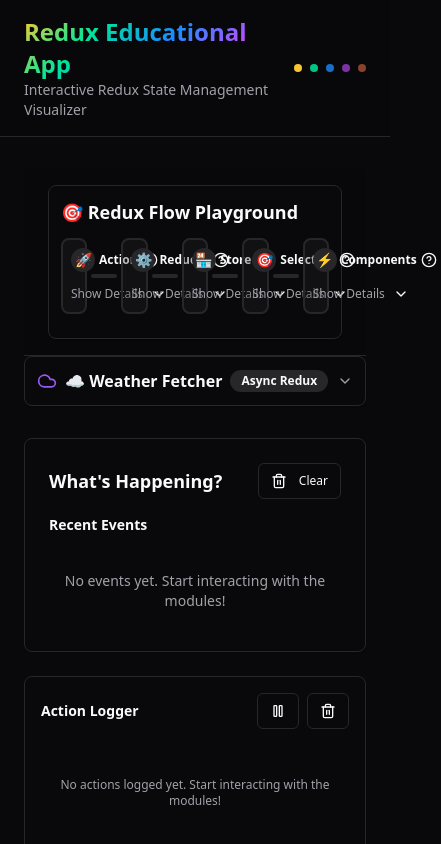
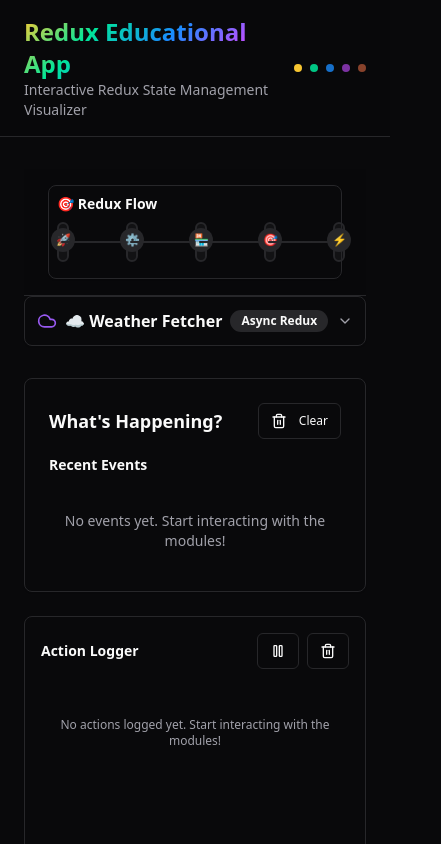
Before and after one commit to boulaajaj/state-flow-trainer, a React (Vite) app: page / in a window 390 px wide. Shown: the top 844 px of the page, 441 px wide, since content can reach past the window. Built offline with nearby package versions, Linux system fonts and the light colour scheme.

Commit message:
Refine Redux Flow Playground layout
Adjust content visibility in the Redux Flow Playground for better responsiveness. On smaller screens, more content will be hidden, relying on icons for essential information to maintain a clean and functional layout.

```diff
--- a/src/features/reduxFlow/components/EnhancedFlowVisualizer.tsx
+++ b/src/features/reduxFlow/components/EnhancedFlowVisualizer.tsx
@@ -89,7 +89,7 @@ const StepCard: React.FC<StepCardProps> = ({ step, index, isActive, currentEvent
   return (
     <motion.div
       className={`
-        relative p-2 sm:p-4 rounded-lg border-2 transition-all duration-300 cursor-pointer
+        relative p-1 sm:p-2 lg:p-4 rounded-lg border-2 transition-all duration-300 cursor-pointer
         ${isActive
           ? `border-${step.color} bg-${step.color}/10 shadow-${step.color}-glow`
           : hasEvents
@@ -124,21 +124,20 @@ const StepCard: React.FC<StepCardProps> = ({ step, index, isActive, currentEvent
       {/* Lightning effect for render step */}
       {isActive && step.id === 'render' && (
         <motion.div
-          className="absolute -top-2 -right-2"
+          className="absolute -top-1 -right-1 sm:-top-2 sm:-right-2"
           animate={{
             rotate: [0, 10, -10, 0],
             scale: [1, 1.2, 1],
           }}
           transition={{ duration: 0.5, repeat: 3 }}
         >
-          <Zap className={`w-6 h-6 text-${step.color} fill-current`} />
+          <Zap className={`w-3 h-3 sm:w-6 sm:h-6 text-${step.color} fill-current`} />
         </motion.div>
       )}
 
-      <div className="flex items-center justify-between mb-2">
-        <div className="flex items-center gap-1 sm:gap-2">
+      <div className="flex flex-col items-center">
         <div className={`
-            w-6 h-6 sm:w-10 sm:h-10 rounded-full flex items-center justify-center text-sm sm:text-lg
+          w-6 h-6 sm:w-8 sm:h-8 lg:w-10 lg:h-10 rounded-full flex items-center justify-center text-xs sm:text-sm lg:text-lg mb-1
           ${isActive
             ? `bg-${step.color} text-white`
             : hasEvents
@@ -148,59 +147,51 @@ const StepCard: React.FC<StepCardProps> = ({ step, index, isActive, currentEvent
         `}>
           {step.icon}
         </div>
-          <div className="min-w-0">
-            <h4 className={`font-semibold text-xs sm:text-sm ${isActive ? `text-${step.color}` : 'text-foreground'} hidden sm:block`}>
+
+        {/* Show full label on lg+, abbreviated on sm+, hide on xs */}
+        <h4 className={`font-semibold text-center leading-tight ${isActive ? `text-${step.color}` : 'text-foreground'} hidden lg:block text-xs`}>
           {step.label}
         </h4>
-            <h4 className={`font-semibold text-xs ${isActive ? `text-${step.color}` : 'text-foreground'} sm:hidden truncate`}>
+        <h4 className={`font-semibold text-center leading-tight ${isActive ? `text-${step.color}` : 'text-foreground'} hidden sm:block lg:hidden text-xs`}>
           {step.label.split(' ')[0]}
         </h4>
-            <p className="text-xs text-muted-foreground hidden sm:block">{step.description}</p>
-          </div>
-        </div>
 
-        <div className="flex items-center gap-1">
+        {/* Event count badge - only on larger screens */}
         {hasEvents && (
-            <Badge variant="outline" className="text-xs">
+          <Badge variant="outline" className="text-xs mt-1 hidden sm:block">
             {stepEvents.length}
           </Badge>
         )}
-          <Tooltip>
-            <TooltipTrigger asChild>
-              <Button variant="ghost" size="sm" className="w-6 h-6 p-0">
-                <HelpCircle className="w-3 h-3" />
-              </Button>
-            </TooltipTrigger>
-            <TooltipContent>
-              <p className="max-w-xs text-sm">{step.learnMore}</p>
-            </TooltipContent>
-          </Tooltip>
-        </div>
       </div>
 
-      {/* Event indicator */}
+      {/* Event indicator - simplified for smaller screens */}
       {isActive && currentEvent && (
         <motion.div
           initial={{ opacity: 0, y: 10 }}
           animate={{ opacity: 1, y: 0 }}
-          className={`mb-2 p-2 rounded bg-${step.color}/20 border border-${step.color}/30`}
+          className={`mt-1 p-1 sm:p-2 rounded bg-${step.color}/20 border border-${step.color}/30 hidden sm:block`}
         >
-          <div className="flex items-center gap-2 text-xs">
-            <Activity className="w-3 h-3" />
-            <span className="font-medium">{currentEvent.actionType}</span>
-            <Badge variant="outline" className="text-xs">
-              {new Date(currentEvent.timestamp).toLocaleTimeString()}
-            </Badge>
+          <div className="flex items-center justify-center text-xs">
+            <span className="font-medium truncate">{currentEvent.actionType}</span>
           </div>
         </motion.div>
       )}
 
-      {/* Expandable details */}
-      <Collapsible open={isExpanded} onOpenChange={setIsExpanded}>
+      {/* Mobile active indicator - just a dot */}
+      {isActive && currentEvent && (
+        <motion.div
+          initial={{ opacity: 0, scale: 0 }}
+          animate={{ opacity: 1, scale: 1 }}
+          className={`absolute -top-1 -right-1 w-2 h-2 bg-${step.color} rounded-full sm:hidden`}
+        />
+      )}
+
+      {/* Expandable details - hidden on mobile */}
+      <Collapsible open={isExpanded} onOpenChange={setIsExpanded} className="hidden lg:block">
         <CollapsibleTrigger asChild>
-          <Button variant="ghost" className="w-full justify-between p-0 h-auto">
+          <Button variant="ghost" className="w-full justify-between p-0 h-auto mt-2">
             <span className="text-xs text-muted-foreground">
-              {isExpanded ? 'Hide Details' : 'Show Details'}
+              {isExpanded ? 'Hide' : 'Show'}
             </span>
             <ChevronDown className={`w-3 h-3 transition-transform ${isExpanded ? 'rotate-180' : ''}`} />
           </Button>
@@ -275,17 +266,17 @@ export const EnhancedFlowVisualizer: React.FC = () => {
   const [showMiniMap, setShowMiniMap] = useState(false);
 
   return (
-    <Card className="p-3 sm:p-6 bg-card border-border">
-      <div className="flex items-center justify-between mb-3 sm:mb-4">
-        <h3 className="text-lg sm:text-xl font-semibold text-foreground">
-          🎯 Redux Flow Playground
+    <Card className="p-2 sm:p-4 lg:p-6 bg-card border-border">
+      <div className="flex items-center justify-between mb-2 sm:mb-3 lg:mb-4">
+        <h3 className="text-sm sm:text-lg lg:text-xl font-semibold text-foreground">
+          🎯 <span className="hidden sm:inline">Redux Flow Playground</span><span className="sm:hidden">Redux Flow</span>
         </h3>
         <div className="flex gap-2">
           <Button
             variant="outline"
             size="sm"
             onClick={() => setShowMiniMap(!showMiniMap)}
-            className="text-xs hidden md:flex"
+            className="text-xs hidden lg:flex"
           >
             <Eye className="w-3 h-3 mr-1" />
             {showMiniMap ? 'Hide' : 'Show'} Mini Map
@@ -294,8 +285,8 @@ export const EnhancedFlowVisualizer: React.FC = () => {
       </div>
 
       {/* Animated flow line */}
-      <div className="relative mb-3 sm:mb-6">
-        <div className="flex items-center justify-between">
+      <div className="relative mb-2 sm:mb-4 lg:mb-6">
+        <div className="flex items-center justify-between gap-1 sm:gap-2">
           {flowSteps.map((step, index) => (
             <React.Fragment key={step.id}>
               <div className="flex-1 min-w-0">
@@ -310,7 +301,7 @@ export const EnhancedFlowVisualizer: React.FC = () => {
 
               {index < flowSteps.length - 1 && (
                 <motion.div
-                  className="flex-1 h-1 sm:h-2 mx-1 sm:mx-4 bg-gradient-to-r from-muted via-muted to-muted relative overflow-hidden rounded-full"
+                  className="w-2 sm:w-4 lg:w-8 h-0.5 sm:h-1 lg:h-2 bg-gradient-to-r from-muted via-muted to-muted relative overflow-hidden rounded-full"
                   initial={{ width: 0 }}
                   animate={{ width: '100%' }}
                   transition={{ duration: 0.5, delay: index * 0.1 }}
```
Lines whose indentation alone changed are shown as unchanged.
